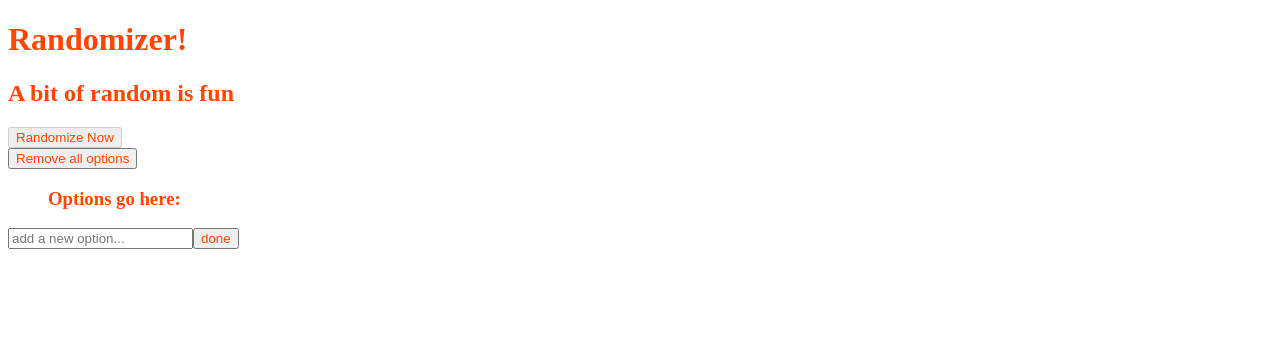
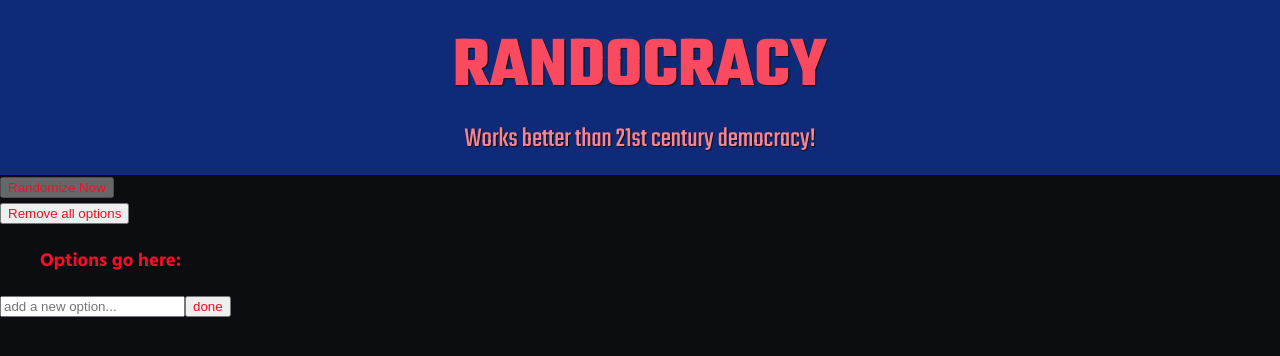
Before and after one commit to aviyadeveloper/react-101, a React app: page / in a window 1280 px wide. Shown: the top 356 px of the page. Built offline with nearby package versions, Linux system fonts and the light colour scheme.

Commit message:
Base styles + Header component styles

```diff
--- a/src/components/Header.tsx
+++ b/src/components/Header.tsx
@@ -1,13 +1,13 @@
 import React from "react";
 
-type HeaderProps = {
+interface HeaderProps {
   title: string;
   subtitle: string;
-};
+}
 
 export const Header = (props: HeaderProps) => (
-  <div>
-    <h1>{props.title}</h1>
-    <h2>{props.subtitle}</h2>
+  <div className="header">
+    <h1 className="header__title">{props.title}</h1>
+    <h2 className="header__subtitle">{props.subtitle}</h2>
   </div>
 );
--- a/src/components/RandomizerApp.tsx
+++ b/src/components/RandomizerApp.tsx
@@ -73,8 +73,8 @@ export class RandomizerApp extends React.Component<
   }
 
   render() {
-    let headerTitle: string = "Randomizer!";
-    let headerSubTitle: string = "A bit of random is fun";
+    let headerTitle: string = "RANDOCRACY";
+    let headerSubTitle: string = "Works better than 21st century democracy!";
 
     return (
       <div>
--- /dev/null
+++ b/src/styles/base/_base.scss
@@ -0,0 +1,12 @@
+@import "./colors";
+@import url("https://fonts.googleapis.com/css?family=Hind:300,400,500,600,700|Teko:300,400,500,600,700");
+
+html {
+  font-size: 62.5%;
+}
+body {
+  background-color: $color-black;
+  font-family: Hind, Helvetica, Arial, Helvetica, sans-serif;
+  font-size: 1.6rem;
+  margin: 0;
+}
--- /dev/null
+++ b/src/styles/base/_colors.scss
@@ -0,0 +1,36 @@
+// B & W */
+$color-black: #0c0d11;
+$color-white: #d6d5c8;
+
+// Primary color */
+$color-primary-10: #fa0b27;
+
+// Primary brights */
+$color-primary-00: #f88592;
+$color-primary-05: #f94a5f;
+
+// Primary darks */
+$color-primary-15: #ed001c;
+$color-primary-20: #ad0418;
+
+// Secondary color */
+$color-secondary-10: #204dd4;
+
+// Secondary brights */
+$color-secondary-00: #768bca;
+$color-secondary-05: #4f6fd1;
+
+// Secondary darks */
+$color-secondary-15: #0e34a7;
+$color-secondary-20: #102a7a;
+
+// Special color */
+$color-special-10: #ffed0b;
+
+// Special brights */
+$color-special-00: #fff688;
+$color-special-05: #fff24c;
+
+// Special darks */
+$color-special-15: #f8e500;
+$color-special-20: #b4a704;
--- /dev/null
+++ b/src/styles/components/_header.scss
@@ -0,0 +1,23 @@
+@import "../base/colors";
+
+.header {
+  font-family: Teko;
+  padding: 1.6rem 0;
+  background-color: $color-secondary-20;
+  text-align: center;
+  text-shadow: 1px 1px 1px $color-black;
+}
+
+.header__title {
+  color: $color-primary-05;
+  font-size: 7.2rem;
+  font-weight: bold;
+  margin: 0;
+}
+
+.header__subtitle {
+  color: $color-primary-00;
+  font-size: 2.8rem;
+  font-weight: 400;
+  margin: 0;
+}
--- a/src/styles/styles.scss
+++ b/src/styles/styles.scss
@@ -1,5 +1,7 @@
-$primaryColor: orangered;
+@import "./base/base";
+@import "./base/colors";
+@import "./components/header";
 
 * {
-  color: $primaryColor;
+  color: $color-primary-10;
 }
```
